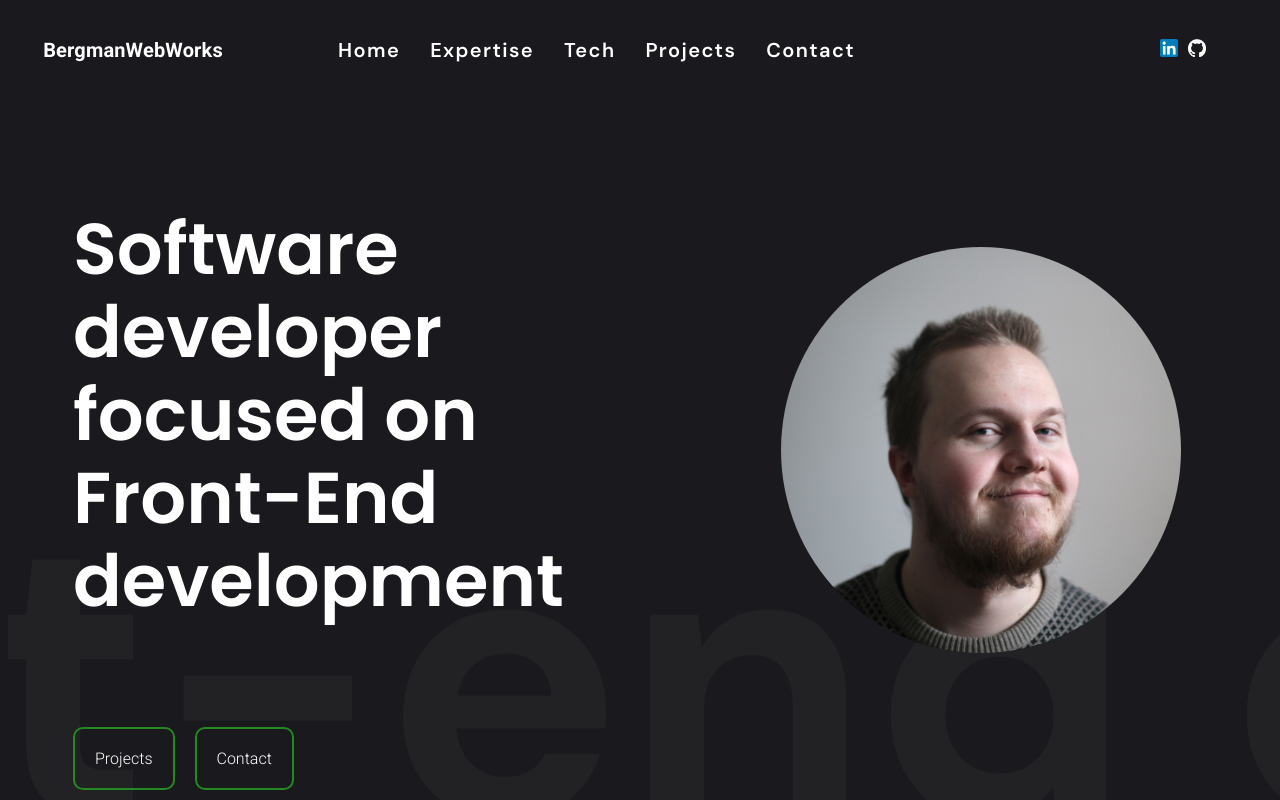
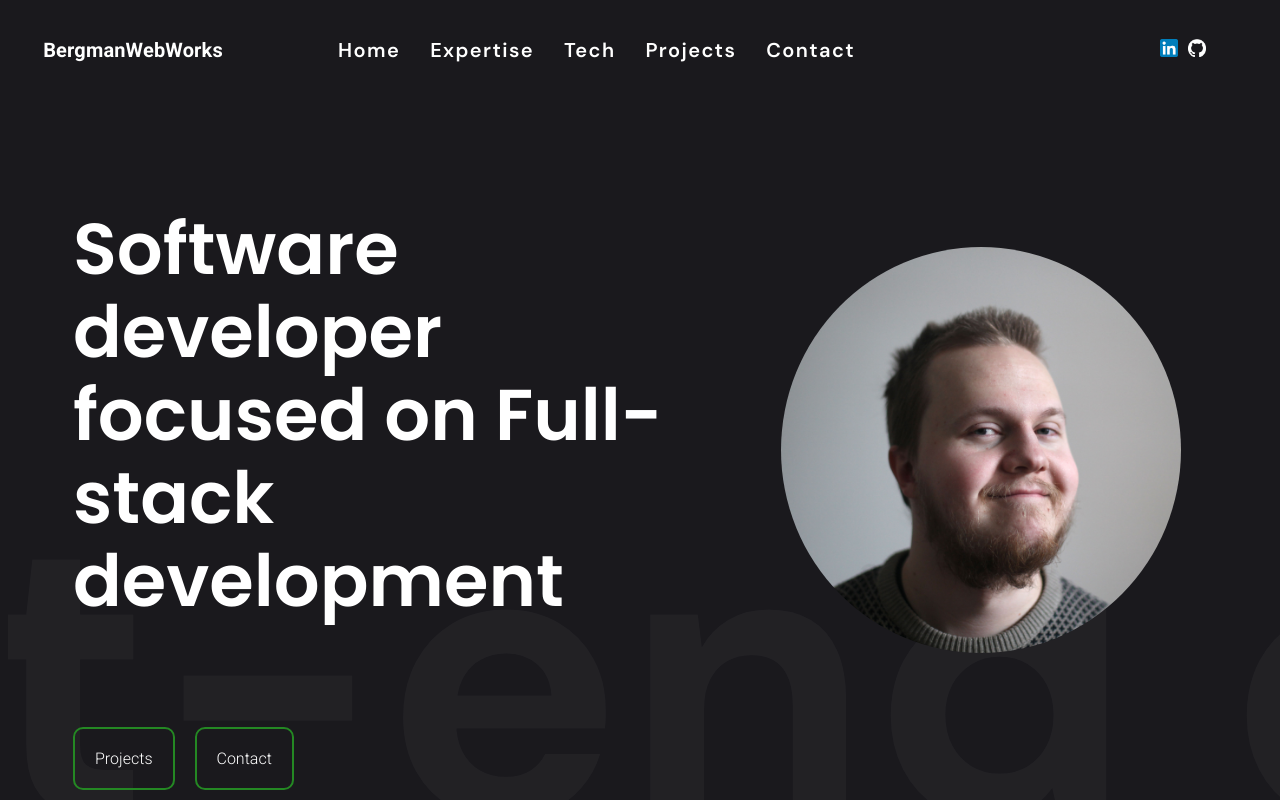
Before and after one commit to SebuBergman/Portfolio_WebApp, a React (Vite) app: page / in a window 1280 px wide. Shown: the top 800 px of the page. Built offline with nearby package versions, Linux system fonts and the light colour scheme.

Commit message:
feat: Added some additional text and made some changes

```diff
--- a/src/components/contact/index.jsx
+++ b/src/components/contact/index.jsx
@@ -99,15 +99,15 @@ const Contact = ({ variants }) => {
         ref={ref}
       >
         <motion.h6 variants={variants}>
-          Sebastian Bergman - Web developer focused on Front-end development
+          Sebastian Bergman - Web developer focused on Full-stack development
         </motion.h6>
         <motion.p variants={variants}>
           Hi! I’m Sebastian Bergman, a developer with a Bachelor's degree in
           Business Information Technology from Haaga-Helia University of Applied
           Sciences. I specialize in front-end development with <b>React</b>,{" "}
           <b>JavaScript</b> and <b>TypeScript</b>, but I'm also growing my
-          full-stack capabilities with technologies like
-          <b>MongoDB</b>, <b>FastAPI</b>, and <b>OpenAI APIs</b>.
+          full-stack capabilities with technologies like <b>MongoDB</b>,{" "}
+          <b>FastAPI</b>, and <b>OpenAI APIs</b>.
         </motion.p>
         <motion.p variants={variants}>
           I’ve worked on diverse projects ranging from sustainability platforms
--- a/src/components/hero/index.jsx
+++ b/src/components/hero/index.jsx
@@ -52,7 +52,7 @@ const Hero = () => {
         >
           <motion.h2 variants={textVariants}>Sebastian Bergman</motion.h2>
           <motion.h1 variants={textVariants}>
-            Software developer focused on Front-End development
+            Software developer focused on Full-stack development
           </motion.h1>
           <motion.div className="buttons">
             <a href="#Projects">
--- a/src/components/projects/index.jsx
+++ b/src/components/projects/index.jsx
@@ -70,6 +70,7 @@ const projectsData = [
       "Semantic Search / Embeddings",
       "Document Upload",
       "PDF Processing",
+      "Langchain",
     ],
     linktosite: "https://github.com/SebuBergman/RAG-Project-frontend",
     youtubeID: "",
```
